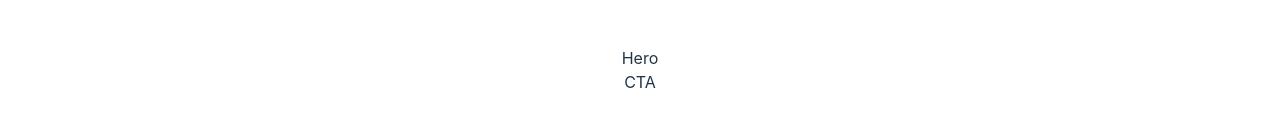
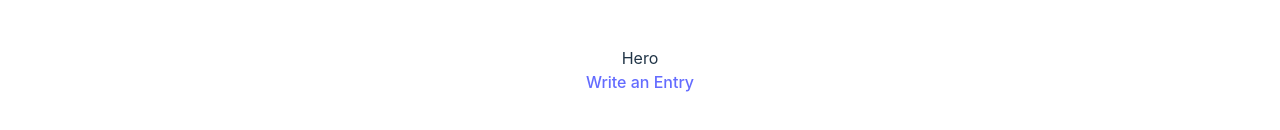
Before and after one commit to mads-bohn/ourexp, a React (Vite) app in the folder ourexp-ui/: page / in a window 1280 px wide. Shown: the part 330-460 px from the top of the page. Built offline with nearby package versions, Linux system fonts and the light colour scheme.

Commit message:
unstyled link to entry submission form

```diff
--- a/ourexp-ui/src/components/home/CTA.jsx
+++ b/ourexp-ui/src/components/home/CTA.jsx
@@ -1,7 +1,10 @@
 import React from 'react'
+import { Link } from 'react-router-dom'
 
 export default function CTA() {
   return (
-    <div>CTA</div>
+    <div>
+        <Link to="/submit">Write an Entry</Link>
+    </div>
   )
 }
```
